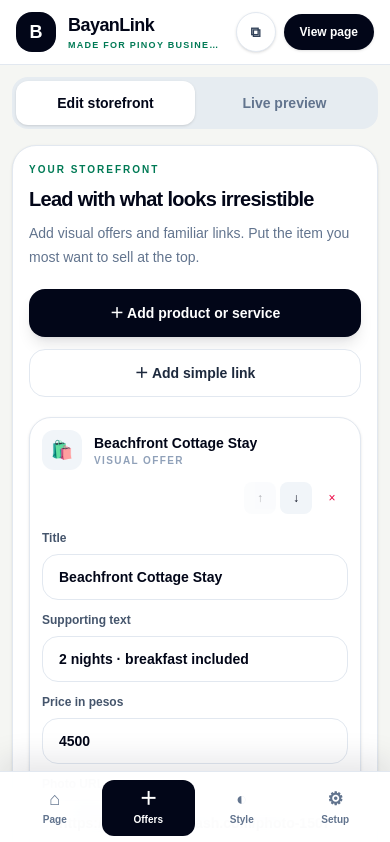
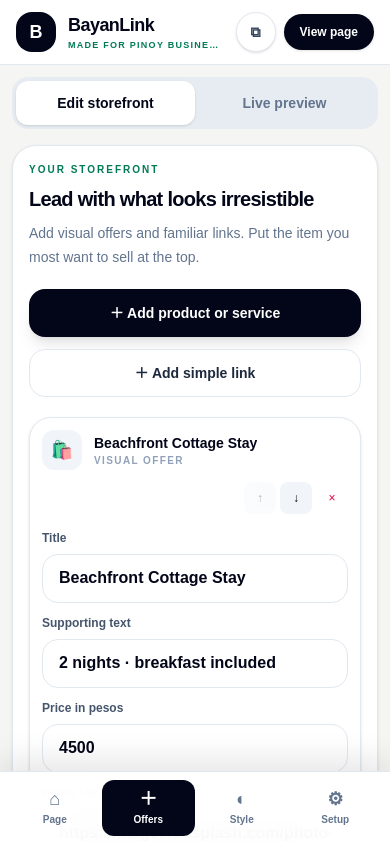
Before and after one commit to merqatodigital/pinoy-link-in-bio, a Next.js app: page / in a window 390 px wide. Shown: the top 842 px of the page. Built offline with nearby package versions, Linux system fonts and the light colour scheme.

Commit message:
Prevent mobile input zoom and improve touch behavior

```diff
--- a/app/globals.css
+++ b/app/globals.css
@@ -18,6 +18,7 @@
 
 html {
   background: var(--background);
+  -webkit-text-size-adjust: 100%;
 }
 
 body {
@@ -57,6 +58,14 @@ a {
   border-radius: 999px;
 }
 
+@media (max-width: 767px) {
+  input,
+  textarea,
+  select {
+    font-size: 16px !important;
+  }
+}
+
 @media (prefers-reduced-motion: reduce) {
   *,
   *::before,
```
